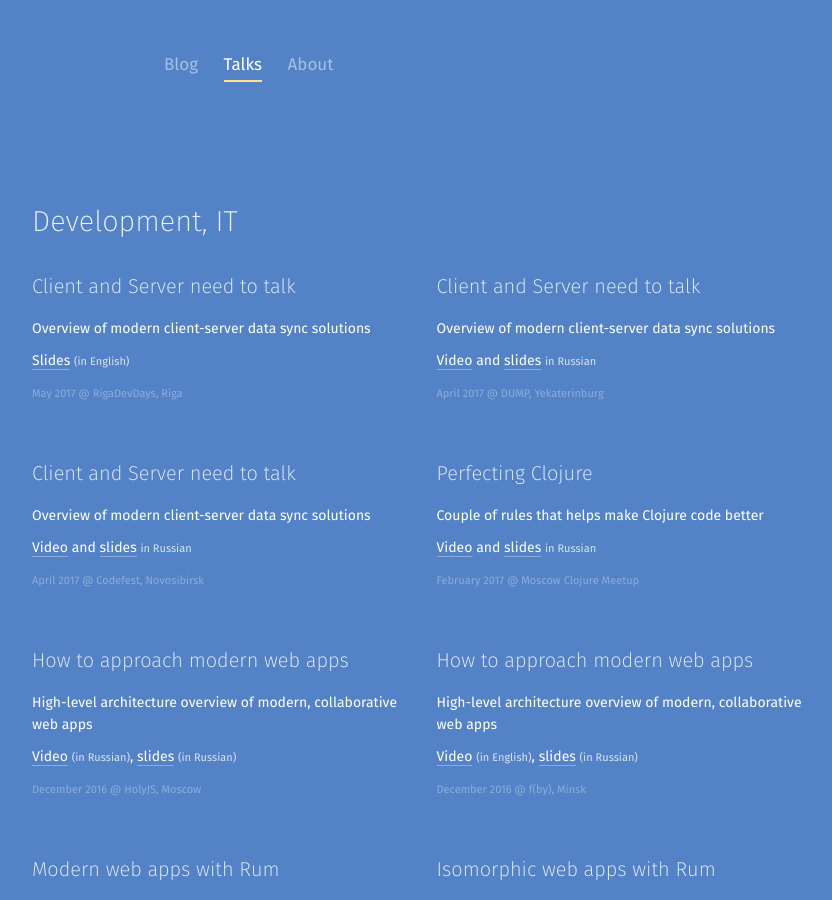
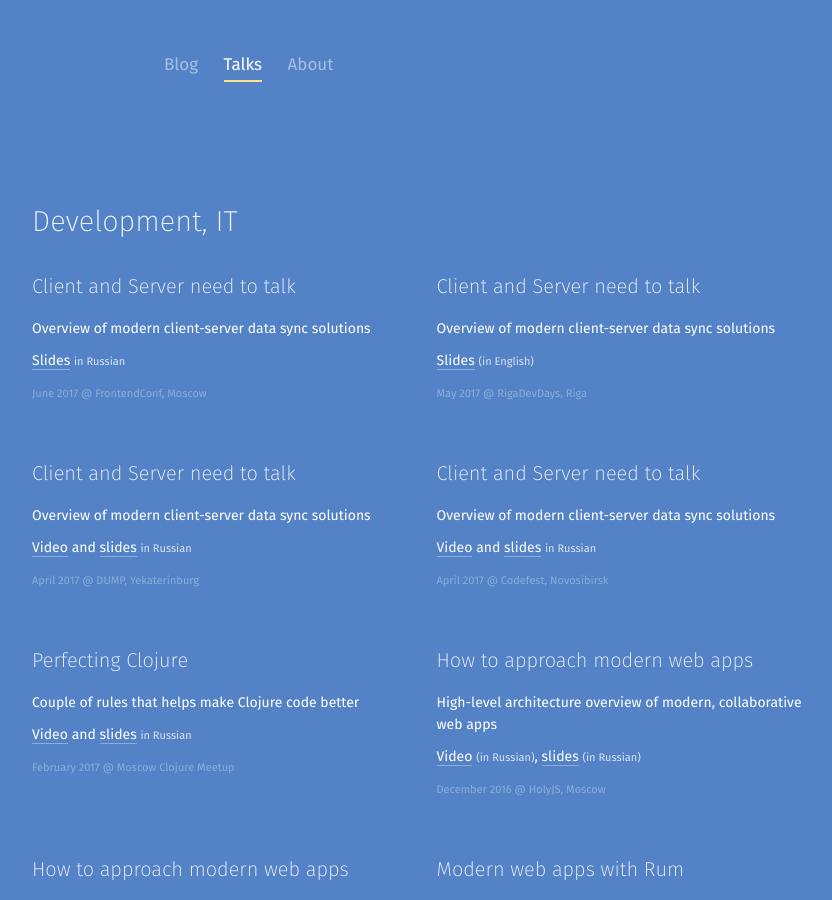
Before and after one commit to tonsky/tonsky.github.io, a Jekyll site: the page built from talks/index.html, in a window 1280 px wide and 900 px high. Shown: the whole window, without its empty margins (205-1037 px from the left). Built offline with Jekyll 4.4.1, drawn with Linux system fonts in a browser that asks for light colours.

Commit message:
FrontendConf slides

```diff
--- a/talks/index.html
+++ b/talks/index.html
@@ -14,10 +14,16 @@
 <div class=event>
     <h1>Client and Server need to talk<span class="lang lang_en"></span></h1>
     <p>Overview of modern client-server data sync solutions
+    <p class=links><a href="http://tonsky.me/2017-06-FrontendConf/">Slides</a> <span class=lang>in Russian</span>
+    <p class=where>June 2017 <span class=at>@</span>&nbsp;FrontendConf, Moscow</a>
+</div>
+
+<div class=event>
+    <h1>Client and Server need to talk<span class="lang lang_en"></span></h1>
+    <p>Overview of modern client-server data sync solutions
     <p class=links><a href="http://tonsky.me/2017-05-RigaDevDays/">Slides</a> <span class=lang>(in English)</span>
     <p class=where>May 2017 <span class=at>@</span>&nbsp;RigaDevDays, Riga</a>
 </div>
-
 
 <div class=event>
     <h1>Client and Server need to talk<span class="lang lang_ru"></span></h1>
```
